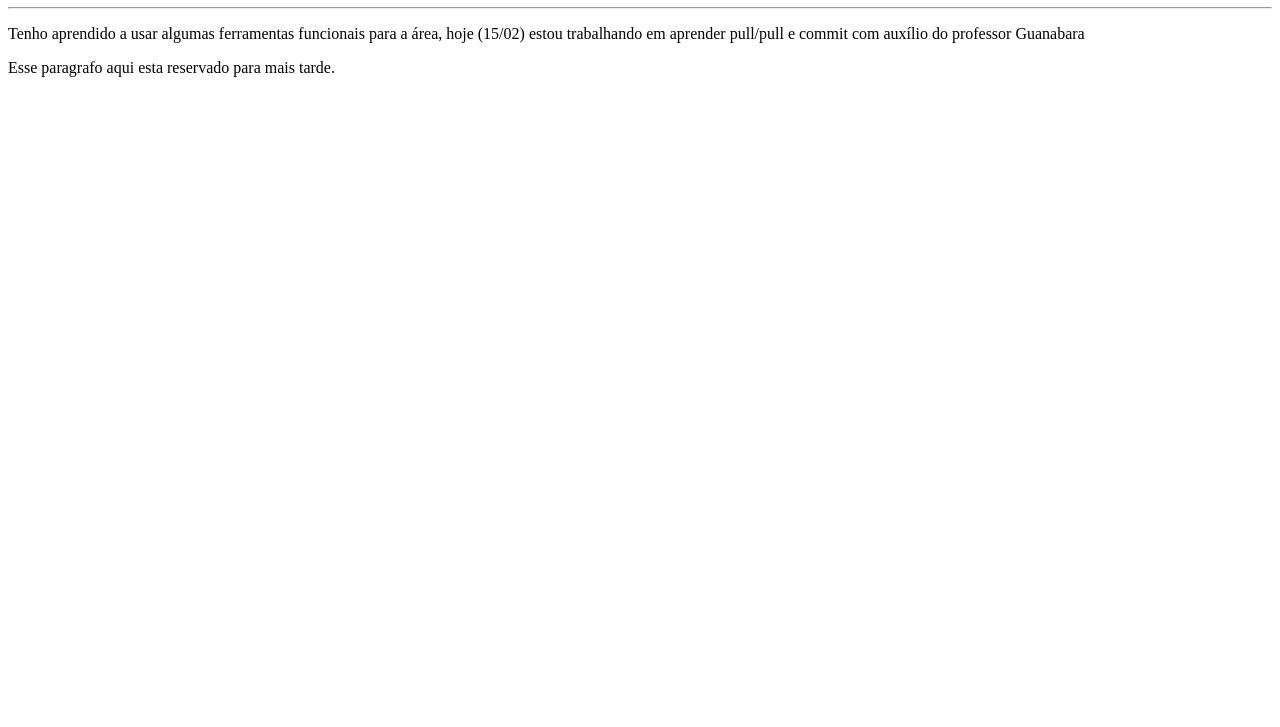
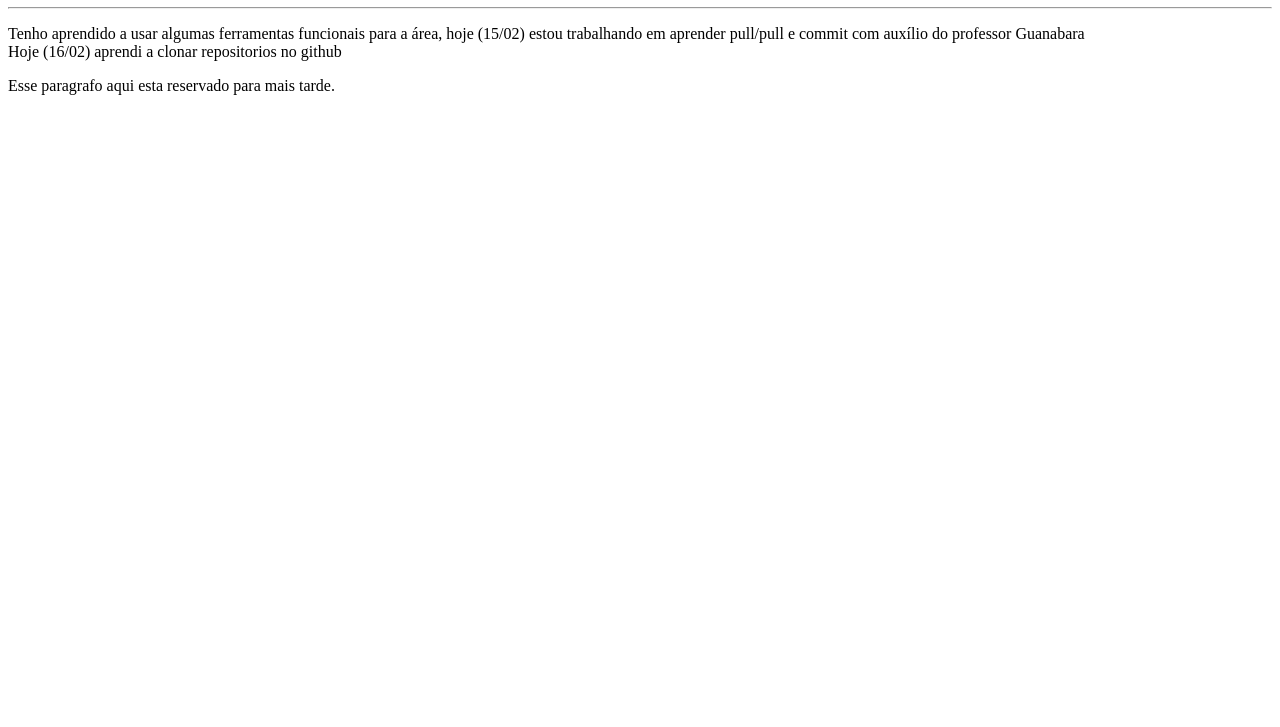
Before and after one commit to filipebritog/Ola-Mundo, a plain HTML site: page site-exemplo/index.html in a window 1280 px wide. Shown: the part 73-800 px from the top of the page. Drawn offline with Linux system fonts and the light colour scheme.

Commit message:
adicionei o que aprendi em 16/02

```diff
--- a/site-exemplo/index.html
+++ b/site-exemplo/index.html
@@ -12,7 +12,8 @@
     </h1>
     <hr>
 <p>
-    Tenho aprendido a usar algumas ferramentas funcionais para a área, hoje (15/02) estou trabalhando em aprender pull/pull e commit com auxílio do professor Guanabara
+    Tenho aprendido a usar algumas ferramentas funcionais para a área, hoje (15/02) estou trabalhando em aprender pull/pull e commit com auxílio do professor Guanabara<br/>
+    Hoje (16/02) aprendi a clonar repositorios no github
 </p>
 <p>
 Esse paragrafo aqui esta reservado para mais tarde.
```
